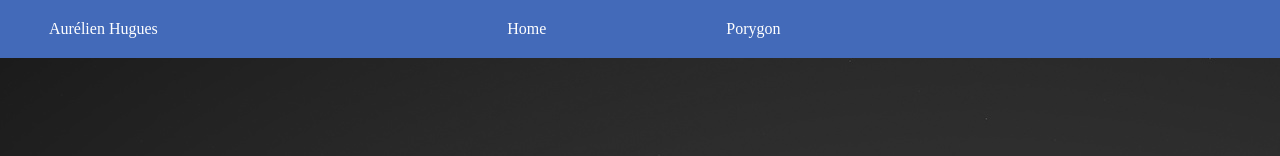
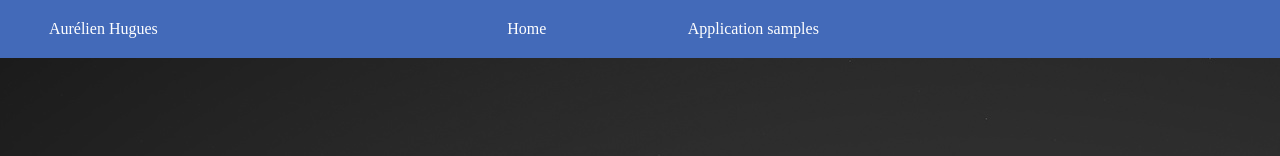
Before and after one commit to aHugues/portfolio, an Angular app: page /home in a window 1280 px wide. Shown: the top 156 px of the page. Built offline with nearby package versions, Linux system fonts and the light colour scheme.

Commit message:
Add functional routing module

```diff
--- a/src/app/navbar/navbar-button/navbar-button.component.ts
+++ b/src/app/navbar/navbar-button/navbar-button.component.ts
@@ -1,4 +1,5 @@
 import { Component, OnInit, Input } from '@angular/core';
+import { Router } from '@angular/router';
 
 import { Navlink } from '../navlink';
 
@@ -10,14 +11,16 @@ export class NavbarButtonComponent implements OnInit {
 
   @Input() link: Navlink;
 
-  constructor() {}
+  constructor(
+    private router: Router,
+  ) {}
 
   ngOnInit() {
 
   }
 
   onLinkClicked(): void {
-    window.location.href = this.link.linkValue;
+    this.router.navigate([this.link.linkValue]);
   }
 
 }
--- a/src/app/navbar/navbar/navbar.component.ts
+++ b/src/app/navbar/navbar/navbar.component.ts
@@ -20,8 +20,8 @@ export class NavbarComponent implements OnInit {
     homeLink.linkValue = "/";
 
     let porygonLink = new Navlink();
-    porygonLink.viewValue = "Porygon";
-    porygonLink.linkValue = "http://porygon.aurelienhugues.com";
+    porygonLink.viewValue = "Application samples";
+    porygonLink.linkValue = "samples";
 
     this.navlinks.push(homeLink);
     this.navlinks.push(porygonLink);
```
